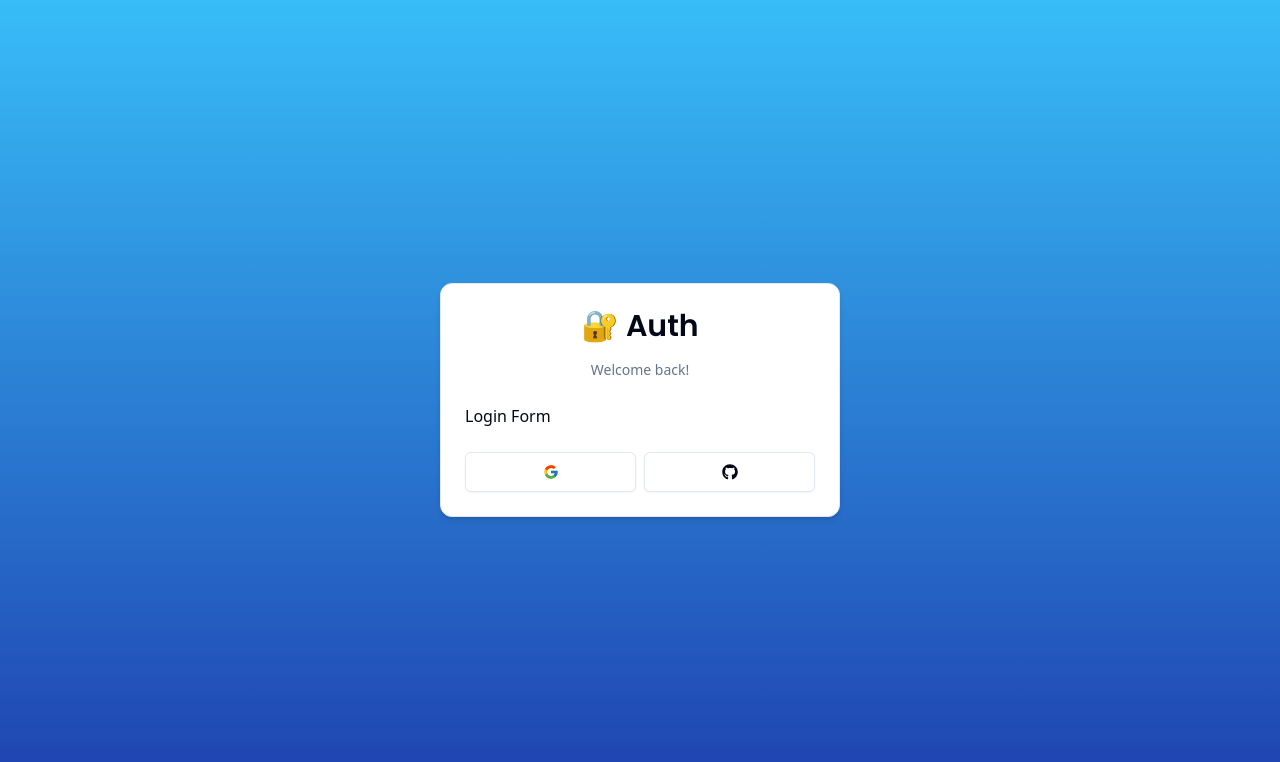
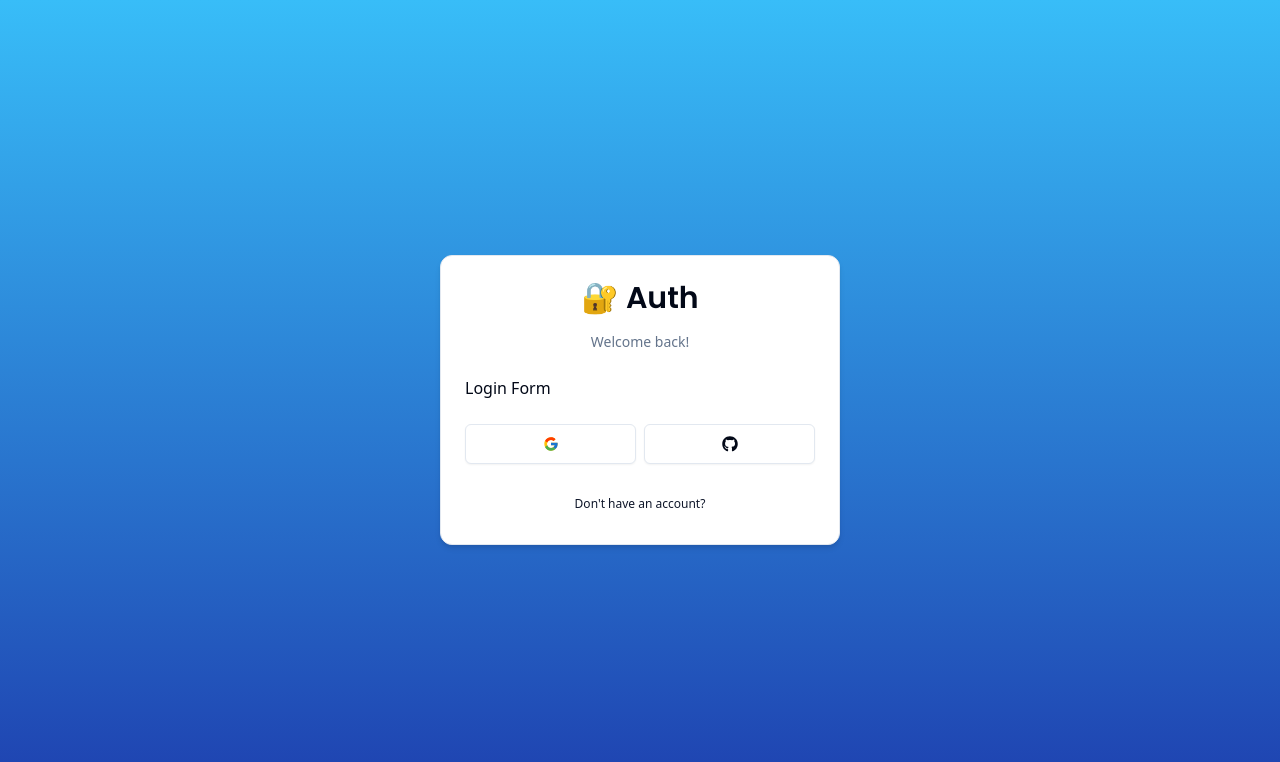
Before and after one commit to szidzse/nextjs-authentication, a Next.js app: page /auth/login in a window 1280 px wide. Shown: the top 762 px of the page. Built offline with nearby package versions, Linux system fonts and the light colour scheme.

Commit message:
create back-button

```diff
--- /dev/null
+++ b/components/auth/back-button.tsx
@@ -0,0 +1,19 @@
+"use client";
+
+import { Button } from "@/components/ui/button";
+import Link from "next/link";
+
+interface BackButtonProps {
+  label: string;
+  href: string;
+}
+
+const BackButton = ({ label, href }: BackButtonProps) => {
+  return (
+    <Button variant="link" className="font-normal w-full" size="sm" asChild>
+      <Link href={href}>{label}</Link>
+    </Button>
+  );
+};
+
+export default BackButton;
--- a/components/auth/card-wrapper.tsx
+++ b/components/auth/card-wrapper.tsx
@@ -8,6 +8,7 @@
 } from "@/components/ui/card";
 import Header from "@/components/auth/header";
 import { Social } from "@/components/auth/social";
+import BackButton from "@/components/auth/back-button";
 
 interface CardWrapperProps {
   children: React.ReactNode;
@@ -35,6 +36,9 @@
           <Social />
         </CardFooter>
       )}
+      <CardFooter>
+        <BackButton label={backButtonLabel} href={backButtonHref} />
+      </CardFooter>
     </Card>
   );
 };
```
